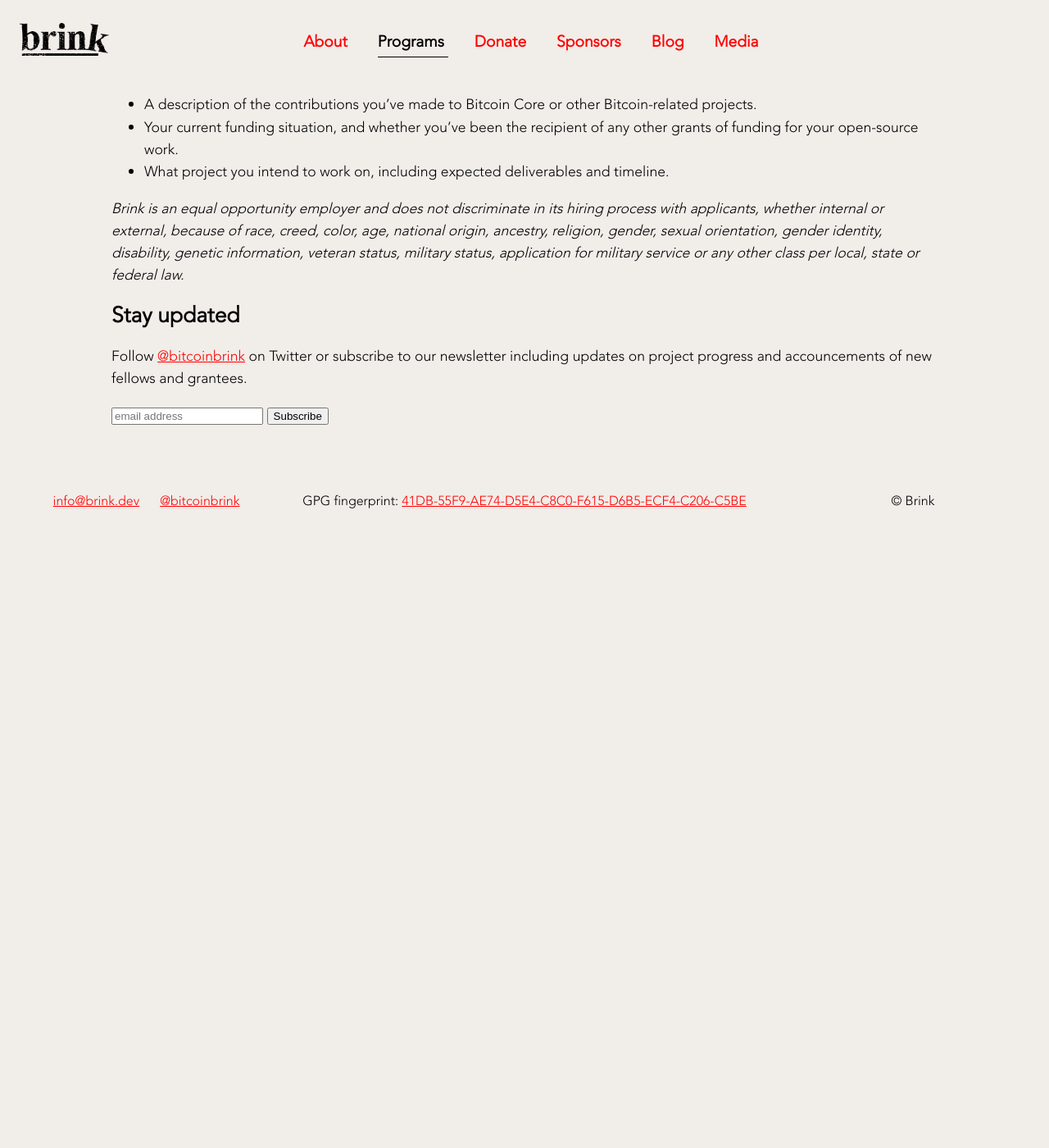
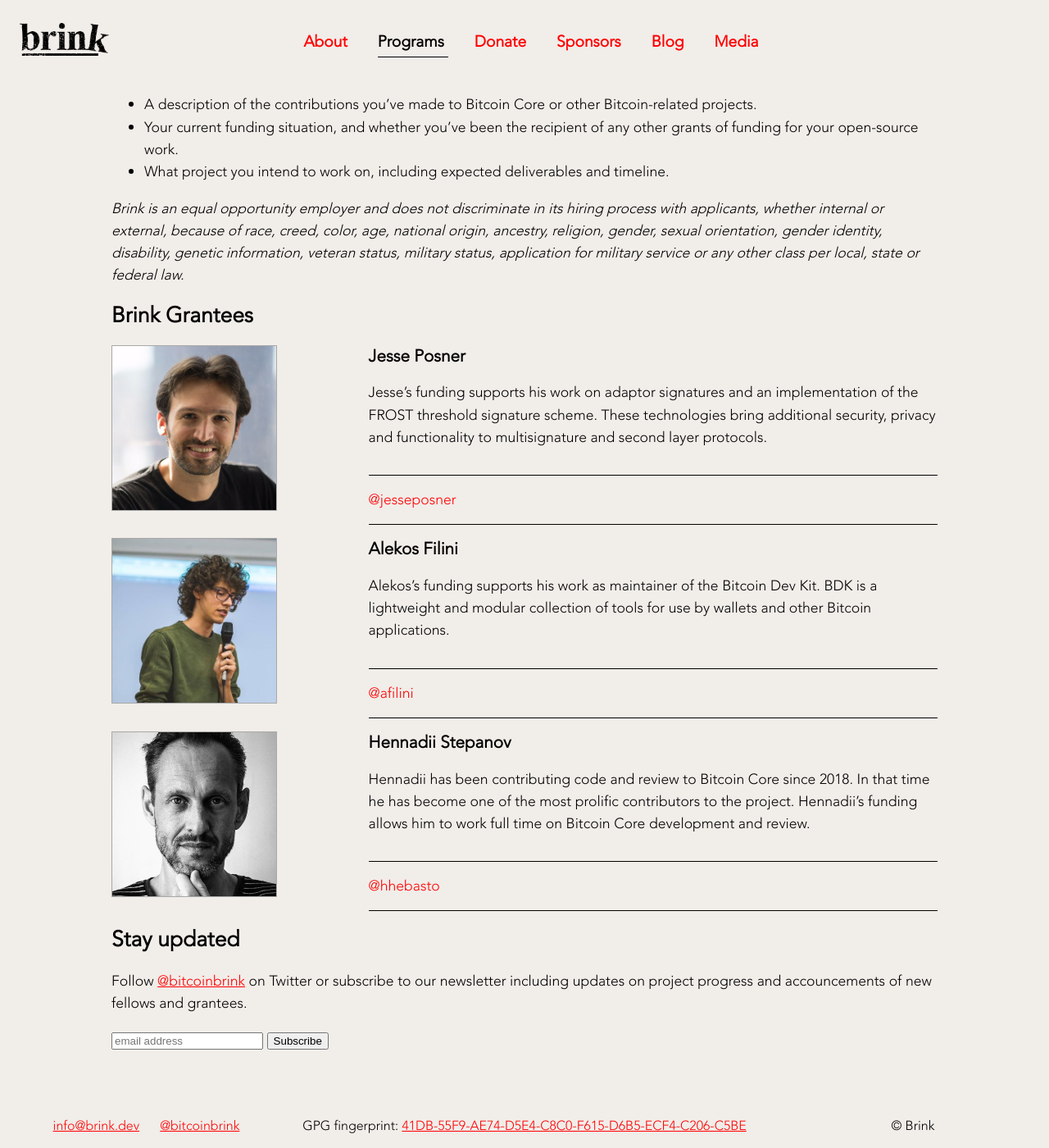
Before and after one commit to bitcoinbrink/website, a Jekyll site: the page built from programs.md, in a window 1280 px wide and 1400 px high, scrolled down 1855 px. Shown: the whole window at 82% size. Built offline with Jekyll 4.4.1, drawn with Linux system fonts in a browser that asks for light colours; before the commit the page ends 2493 px from its top, so only the background shows below that.

Commit message:
Add first round of grants blog post

```diff
--- a/_data/team.yml
+++ b/_data/team.yml
@@ -105,3 +105,36 @@
   link: https://twitter.com/glozow
   image: assets/images/gloria-zhao.jpg
   alt: Picture of Gloria Zhao
+
+grantees:
+- name: Jesse Posner
+  description: >-
+    Jesse’s funding supports his work on adaptor signatures and an
+    implementation of the FROST threshold signature scheme. These technologies
+    bring additional security, privacy and functionality to multisignature and
+    second layer protocols.
+  social: "@jesseposner"
+  link: https://twitter.com/jesseposner
+  image: assets/images/jesse-posner.jpg
+  alt: Picture of Jesse Posner
+
+- name: Alekos Filini
+  description: >-
+    Alekos’s funding supports his work as maintainer of the Bitcoin Dev
+    Kit. BDK is a lightweight and modular collection of tools for use by wallets
+    and other Bitcoin applications.
+  social: "@afilini"
+  link: https://twitter.com/afilini
+  image: assets/images/alekos-filini.jpg
+  alt: Picture of Alekos Filini
+
+- name: Hennadii Stepanov
+  description: >-
+    Hennadii has been contributing code and review to Bitcoin Core since 2018.
+    In that time he has become one of the most prolific contributors to the
+    project. Hennadii’s funding allows him to work full time on Bitcoin Core
+    development and review.
+  social: "@hhebasto"
+  link: https://twitter.com/hhebasto
+  image: assets/images/hennadii-stepanov.jpg
+  alt: Picture of Hennadii Stepanov
--- a/programs.md
+++ b/programs.md
@@ -128,6 +128,30 @@
 information, veteran status, military status, application for military
 service or any other class per local, state or federal law._
 
+<h2 id="brink_grantees">Brink Grantees</h2>
+
+<div class="team-container">
+  {% for item in site.data.team.grantees %}
+  <div class="team-row">
+    <div class="image-column">
+      <img src="{{ item.image }}" alt="{{ item.alt }}"/>
+    </div>
+    <div class="text-column">
+      <h3 class="team-name">{{ item.name }}</h3>
+      <h4 class="item-title">{{ item.title | upcase }}</h4>
+      <p class="item-description">
+        {{ item.description }}
+      </p>
+      {% if item.social %}
+      <div class="team-social">
+        <a href="{{ item.link }}" target="_blank">{{ item.social }}</a>
+      </div>
+      {% endif %}
+    </div>
+  </div>
+  {% endfor %}
+</div>
+
 ## Stay updated
 
 Follow [@bitcoinbrink](https://twitter.com/bitcoinbrink) on Twitter or subscribe to our
```
Also changed, not shown: _posts/2021-03-31-grant-announcements.md (added, +81 -0 lines), index.md (+1 -1 lines), assets/images/alekos-filini.jpg (added), assets/images/hennadii-stepanov.jpg (added), assets/images/jesse-posner.jpg (added).
